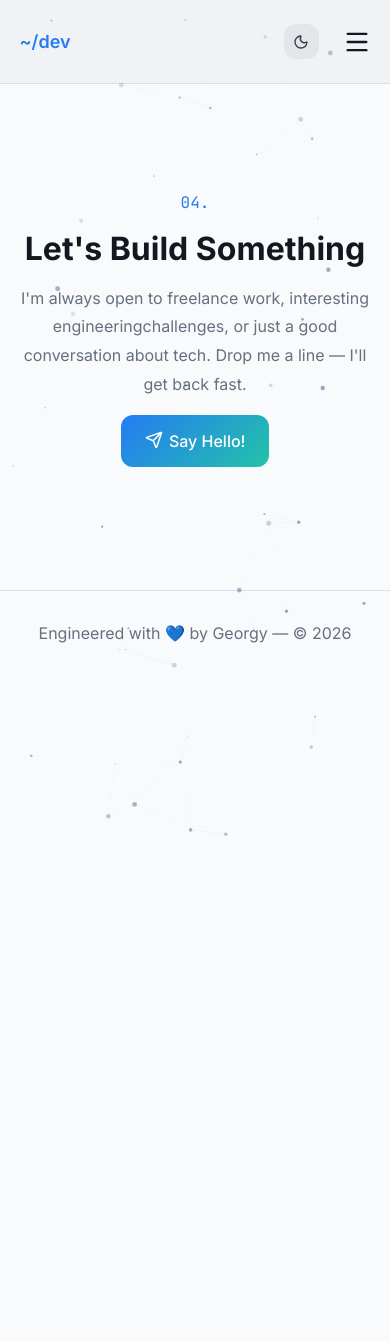
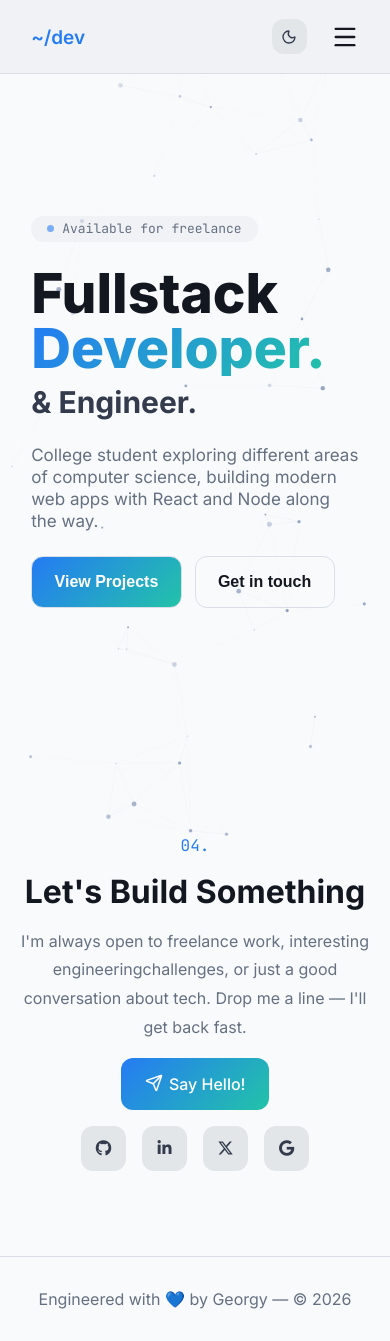
Before and after one commit to geo-777/geo-portfolio, a React (Vite) app: page / in a window 390 px wide. Before the commit the page ends 844 px from the top, so only its background shows below. Built offline with nearby package versions, Linux system fonts and the light colour scheme.

Commit message:
hero page.. todo code write up

```diff
--- a/index.html
+++ b/index.html
@@ -23,5 +23,9 @@
       document.documentElement.classList.add(theme);
     </script>
     <script type="module" src="/src/main.jsx"></script>
+    <script
+      src="https://kit.fontawesome.com/b1184ba068.js"
+      crossorigin="anonymous"
+    ></script>
   </body>
 </html>
--- a/src/App.jsx
+++ b/src/App.jsx
@@ -5,6 +5,7 @@ import Navbar from "./components/Navbar";
 import ParticleField from "./components/ParticleField";
 import Footer from "./components/Footer";
 import ContactUs from "./components/ContactUs";
+import Home from "./components/Home";
 const getInitialTheme = () => {
   const savedTheme = localStorage.getItem("theme");
   if (savedTheme) return savedTheme;
@@ -28,6 +29,7 @@ const App = () => {
     <div className="app">
       <ParticleField />
       <Navbar theme={theme} setTheme={setTheme} />
+      <Home />
       <ContactUs />
       <Footer theme={theme} />
     </div>
--- a/src/components/ContactUs.jsx
+++ b/src/components/ContactUs.jsx
@@ -24,10 +24,28 @@ const ContactUs = () => {
         <p>Say Hello!</p>
       </a>
       <div className="contact-links">
-        <a className="contact-link-item"></a>
-        <a className="contact-link-item"></a>
-        <a className="contact-link-item"></a>
-        <a className="contact-link-item"></a>
+        <a
+          className="contact-link-item"
+          href="https://github.com/geo-777"
+          target="_blank"
+        >
+          <i class="fa-brands fa-github"></i>
+        </a>
+        <a
+          className="contact-link-item"
+          href="https://www.linkedin.com/in/georgy-binu"
+        >
+          <i class="fa-brands fa-linkedin-in"></i>
+        </a>
+        <a className="contact-link-item" href="https://x.com/geo_codes_">
+          <i class="fa-brands fa-x-twitter"></i>
+        </a>
+        <a
+          className="contact-link-item"
+          href="mailto:geo.binu.25@gmail.com?subject=Project%20Inquiry&body=Hi%20Georgy,%0AI%20came%20across%20your%20portfolio%20and%20would%20like%20to%20connect."
+        >
+          <i class="fa-brands fa-google"></i>
+        </a>
       </div>
     </section>
   );
--- /dev/null
+++ b/src/components/Home.jsx
@@ -0,0 +1,37 @@
+const Home = () => {
+  const codeLines = [
+    { text: "const developer = {", delay: 0.8 },
+    { text: '  name: "John Doe",', delay: 1.0 },
+    { text: '  role: "Fullstack Web Developer",', delay: 1.2 },
+    { text: '  stack: ["React", "Node", "TypeScript"],', delay: 1.4 },
+    { text: '  also: ["C", "Python", "C++"],', delay: 1.6 },
+    { text: '  status: "open to work"', delay: 1.8 },
+    { text: "};", delay: 2.0 },
+  ];
+  return (
+    <section className="home-page">
+      <div className="home-left">
+        <div className="freelance-label">
+          <span></span>
+          <p>Available for freelance</p>
+        </div>
+        <div className="home-headings">
+          <h2>Fullstack</h2>
+          <h2 className="heading-dev">Developer.</h2>
+          <h3>& Engineer.</h3>
+        </div>
+        <p className="home-desc">
+          College student exploring different areas of computer science,
+          building modern web apps with React and Node along the way.
+        </p>
+        <div className="home-cta-btns">
+          <button className="home-cta view-projects">View Projects</button>
+          <button className="home-cta get-in-touch">Get in touch</button>
+        </div>
+      </div>
+      <div className="home-right"></div>
+    </section>
+  );
+};
+
+export default Home;
--- a/src/styles/app.css
+++ b/src/styles/app.css
@@ -12,9 +12,11 @@ body {
 
 /* navigation bar styling */
 nav {
+  position: relative;
+  z-index: 1000;
   background-color: var(--card);
-  align-items: center;
-  padding: 1.5rem 5vw;
+  align-items: flex-end;
+  padding: 1.2rem 8vw;
   display: flex;
   justify-content: space-between;
   border-bottom: 1px solid var(--border);
@@ -59,9 +61,10 @@ nav {
 }
 .dev-icon {
   color: var(--primary);
-  font-size: 18px;
+  font-size: 19px;
   font-weight: 600;
   cursor: pointer;
+  margin-bottom: 0.3rem;
 }
 .toggle-theme {
   background-color: var(--secondary);
@@ -237,6 +240,27 @@ footer {
   border-radius: var(--radius);
   padding: 1rem 1.5rem;
 }
+.contact-links {
+  display: flex;
+  gap: 1rem;
+}
+.contact-link-item {
+  background-color: var(--secondary);
+  color: var(--secondary-foreground);
+  aspect-ratio: 1/1;
+  width: 45px;
+  display: flex;
+  align-items: center;
+  justify-content: center;
+  border-radius: var(--radius);
+  transition: 0.4s ease;
+  text-decoration: none;
+}
+.contact-link-item:hover {
+  cursor: pointer;
+  background-color: var(--muted-foreground);
+  color: var(--primary-foreground);
+}
 @media (max-width: 850px) {
   .contactUs {
     gap: 1rem;
@@ -252,3 +276,144 @@ footer {
     display: inline;
   }
 }
+
+/* home page*/
+.home-page {
+  display: grid;
+  grid-template-columns: 1fr 1fr;
+  padding-inline: 8vw;
+  min-height: 80vh;
+}
+.home-left {
+  display: flex;
+  flex-direction: column;
+  gap: 1.5rem;
+  justify-content: center;
+}
+.home-headings h2 {
+  font-size: 70px;
+  line-height: 75px;
+  font-weight: 800;
+  color: var(--foreground);
+}
+.heading-dev {
+  background-image: linear-gradient(
+    135deg,
+    var(--gradient-start),
+    var(--gradient-end)
+  );
+  -webkit-background-clip: text;
+  background-clip: text;
+  color: transparent;
+  -webkit-text-fill-color: transparent;
+  display: inline-block;
+  background-size: 100% 100%;
+}
+.home-headings h3 {
+  font-size: 44px;
+  color: var(--secondary-foreground);
+  margin-top: 0.5rem;
+}
+.freelance-label {
+  background-color: var(--card);
+  width: max-content;
+  padding: 0.3rem 1rem;
+  border-radius: 1rem;
+  font-size: 13px;
+  font-family: "JetBrains Mono";
+  color: var(--muted-foreground);
+  display: flex;
+  gap: 0.5rem;
+  align-items: center;
+}
+.freelance-label span {
+  background-color: var(--primary);
+  border-radius: 50%;
+  width: 7px;
+  aspect-ratio: 1/1;
+  animation: blinkOpacity 3s ease-in-out none infinite;
+  opacity: 0.5s;
+}
+
+@keyframes blinkOpacity {
+  0% {
+    opacity: 0.5;
+  }
+  50% {
+    opacity: 1;
+  }
+  100% {
+    opacity: 0.5;
+  }
+}
+.home-desc {
+  color: var(--muted-foreground);
+  font-size: 19px;
+}
+.home-cta-btns {
+  display: flex;
+  gap: 0.8rem;
+}
+
+.home-cta {
+  background-color: transparent;
+  color: var(--foreground);
+  border: 1px solid var(--border);
+  padding: 1rem 2rem;
+  border-radius: var(--radius);
+  font-size: 16px;
+  font-weight: 600;
+  transition: 0.3s ease;
+  cursor: pointer;
+}
+.view-projects {
+  background-image: linear-gradient(
+    135deg,
+    var(--gradient-start) 0%,
+    var(--gradient-end) 100%
+  );
+  color: var(--primary-foreground);
+}
+.get-in-touch:hover {
+  background-color: var(--secondary);
+}
+@media (max-width: 850px) {
+  .home-page {
+    grid-template-columns: 1fr;
+  }
+  .home-left {
+    padding-right: 2rem;
+  }
+  .home-right {
+    display: none;
+  }
+}
+@media (max-width: 450px) {
+  .home-left {
+    padding-right: 0rem;
+  }
+  .home-headings h3 {
+    font-size: 30px;
+  }
+  .home-headings h2 {
+    font-size: 55px;
+    line-height: 55px;
+  }
+  .home-desc {
+    font-size: 17px;
+    line-height: 22px;
+  }
+  .home-cta {
+    padding: 1rem 1.4rem;
+  }
+}
+@media (max-width: 360px) {
+  .home-cta {
+    font-size: 14px;
+  }
+}
+@media (max-width: 340px) {
+  .home-cta {
+    padding: 0.7rem 0.9rem;
+  }
+}
```
